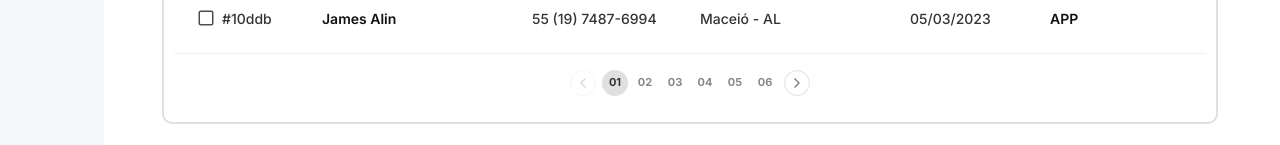
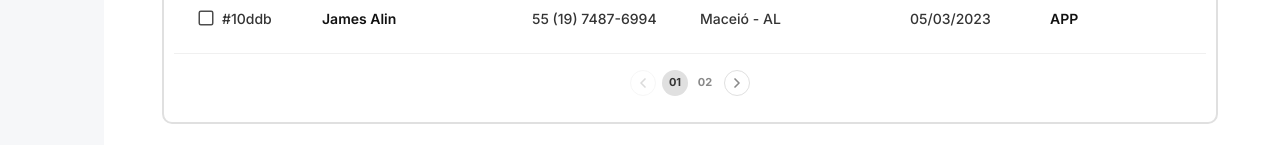
Before and after one commit to MatheusMV05/Rocketlab2026.1-Grupo-2-Hexalab, a React (Vite) app in the folder frontend/: page /clientes in a window 1280 px wide. Shown: the part 874-1019 px from the top of the page. Built offline with nearby package versions, Linux system fonts and the light colour scheme.

Commit message:
fix:consertando o erro dos filtros que não estavam como deveriam

```diff
--- a/frontend/src/components/organisms/clientes/TabelaClientes.tsx
+++ b/frontend/src/components/organisms/clientes/TabelaClientes.tsx
@@ -18,7 +18,7 @@ import { BotaoFiltro } from '../../atoms/compartilhados/BotaoFiltro'
 import { MESES_FILTRO } from '../../../constants/opcoesFiltro'
 import { CIDADES_MOCK, ESTADOS_MAP } from '../../../constants/cidades'
 
-import { GET_MOCK_POR_PAGINA } from '../../../constants/mockClientes'
+import { GET_MOCK_POR_PAGINA, CLIENTES_MOCK_ALL } from '../../../constants/mockClientes'
 const CLIENTES_MOCK_INICIAL = GET_MOCK_POR_PAGINA(1)
 
 const ANOS_CLIENTES = ['2026', '2025', '2024', '2023', '2022', '2021', '2020', '2019', '2018', '2017', '2016', '2015', '2014']
@@ -43,17 +43,45 @@ export function TabelaClientes() {
   const [ordenacao, setOrdenacao] = useState('')
   const [selecionados, setSelecionados] = useState<string[]>([])
   const [paginaAtual, setPaginaAtual] = useState(1)
-  const totalPaginas = 6
-  const navigate = useNavigate()
-
-  useEffect(() => {
-    setClientes(GET_MOCK_POR_PAGINA(paginaAtual))
-    setSelecionados([])
-  }, [paginaAtual])
-
   const [filtroAberto, setFiltroAberto] = useState(false)
   const [filtro, setFiltro] = useState<FiltroClientes>(FILTRO_VAZIO)
   const [filtroTemp, setFiltroTemp] = useState<FiltroClientes>(FILTRO_VAZIO)
+
+  const navigate = useNavigate()
+
+  // Calcula os clientes filtrados
+  const clientesFiltrados = CLIENTES_MOCK_ALL.filter(cliente => {
+    let match = true
+    if (filtro.localizacao) {
+      match = match && cliente.uf.toLowerCase().includes(filtro.localizacao.toLowerCase())
+    }
+    if (filtro.ano) {
+      match = match && cliente.cadastro.includes(filtro.ano)
+    }
+    if (filtro.mes) {
+      const mesIndex = MESES_FILTRO.findIndex(m => m.label === filtro.mes) + 1
+      const mesStr = mesIndex.toString().padStart(2, '0')
+      match = match && cliente.cadastro.split('/')[1] === mesStr
+    }
+    if (filtro.source.length > 0) {
+      match = match && filtro.source.includes(cliente.source)
+    }
+    return match
+  })
+
+  const totalPaginas = Math.max(1, Math.ceil(clientesFiltrados.length / 9))
+
+  // Garante que a página atual não passe do total após um filtro
+  const paginaValida = Math.min(paginaAtual, totalPaginas)
+
+  useEffect(() => {
+    const inicio = (paginaValida - 1) * 9
+    const fim = inicio + 9
+    setClientes(clientesFiltrados.slice(inicio, fim))
+    setSelecionados([])
+  }, [paginaValida, filtro])
+
+
 
   const [modalEditar, setModalEditar] = useState(false)
   const [edicao, setEdicao] = useState<any>(null)
@@ -488,7 +516,7 @@ export function TabelaClientes() {
         </button>
 
         <div className="flex items-center gap-[4px]">
-          {[1, 2, 3, 4, 5, 6].map((p) => (
+          {Array.from({ length: totalPaginas }, (_, i) => i + 1).map((p) => (
             <button
               key={p}
               onClick={() => setPaginaAtual(p)}
```
